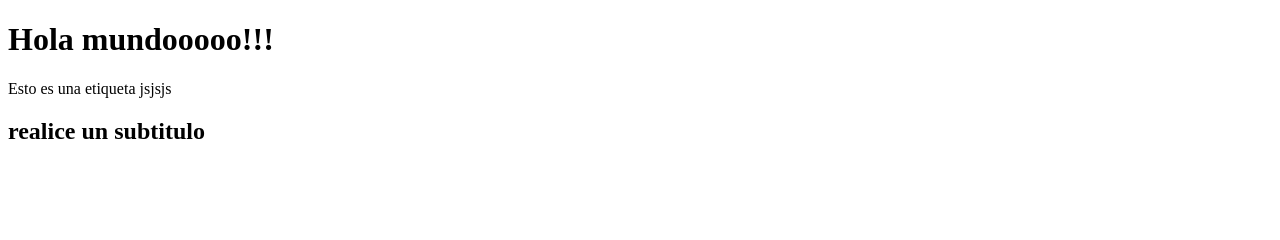
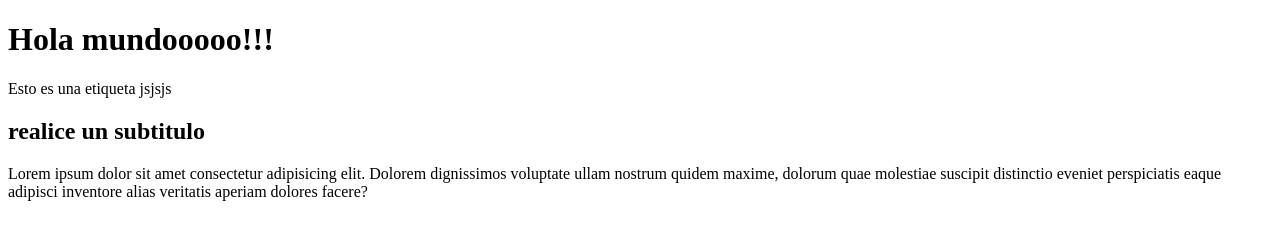
Before and after one commit to NarvaezAndres/proyecto1, a plain HTML site: page index.html in a window 1280 px wide. Drawn offline with Linux system fonts and the light colour scheme.

Commit message:
agregue cotenido html

```diff
--- a/index.html
+++ b/index.html
@@ -12,6 +12,6 @@
     <p>Esto es una etiqueta jsjsjs</p>
 
     <h2>realice un subtitulo</h2>
-
+    <p>Lorem ipsum dolor sit amet consectetur adipisicing elit. Dolorem dignissimos voluptate ullam nostrum quidem maxime, dolorum quae molestiae suscipit distinctio eveniet perspiciatis eaque adipisci inventore alias veritatis aperiam dolores facere?</p>
 </body>
 </html>
```
